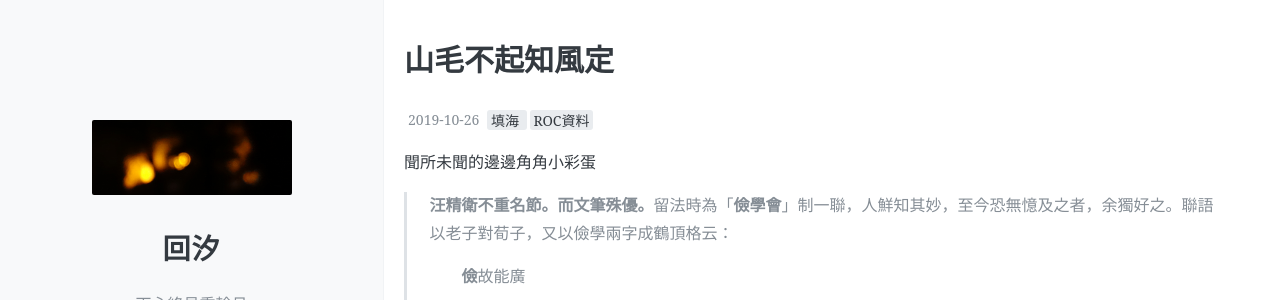
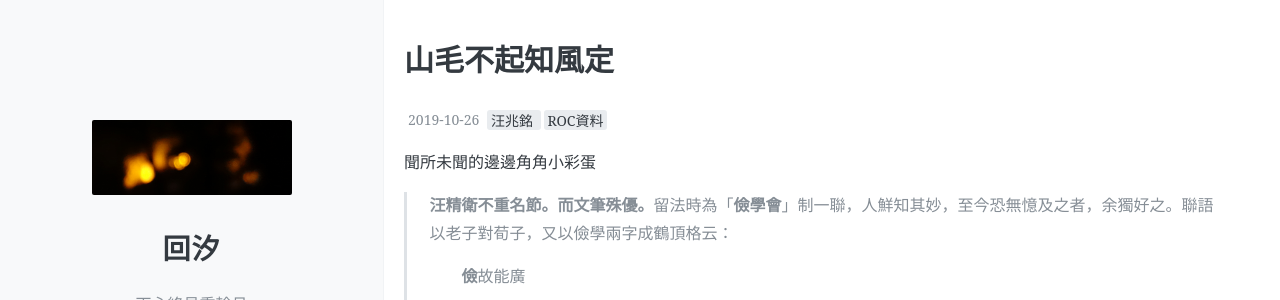
Before and after one commit to kanransya/nami-jetcoaster, a Jekyll site: the page built from _posts/2019-10-26-山毛不起知風定-77.md, in a window 1280 px wide and 1163 px high. Shown: the top 300 px of the window. Built offline with Jekyll 4.4.1, drawn with Linux system fonts in a browser that asks for light colours; comment, search, counter and statistics services are not loaded.

Commit message:
Update 2019-10-26-山毛不起知風定-77.md

```diff
--- a/_posts/2019-10-26-山毛不起知風定-77.md
+++ b/_posts/2019-10-26-山毛不起知風定-77.md
@@ -2,7 +2,7 @@
 layout: post
 title: 山毛不起知風定
 date: 2019-10-26 03:18:18
-tags: [填海,ROC資料]
+tags: [汪兆銘,ROC資料]
 
 ---
 聞所未聞的邊邊角角小彩蛋
```
